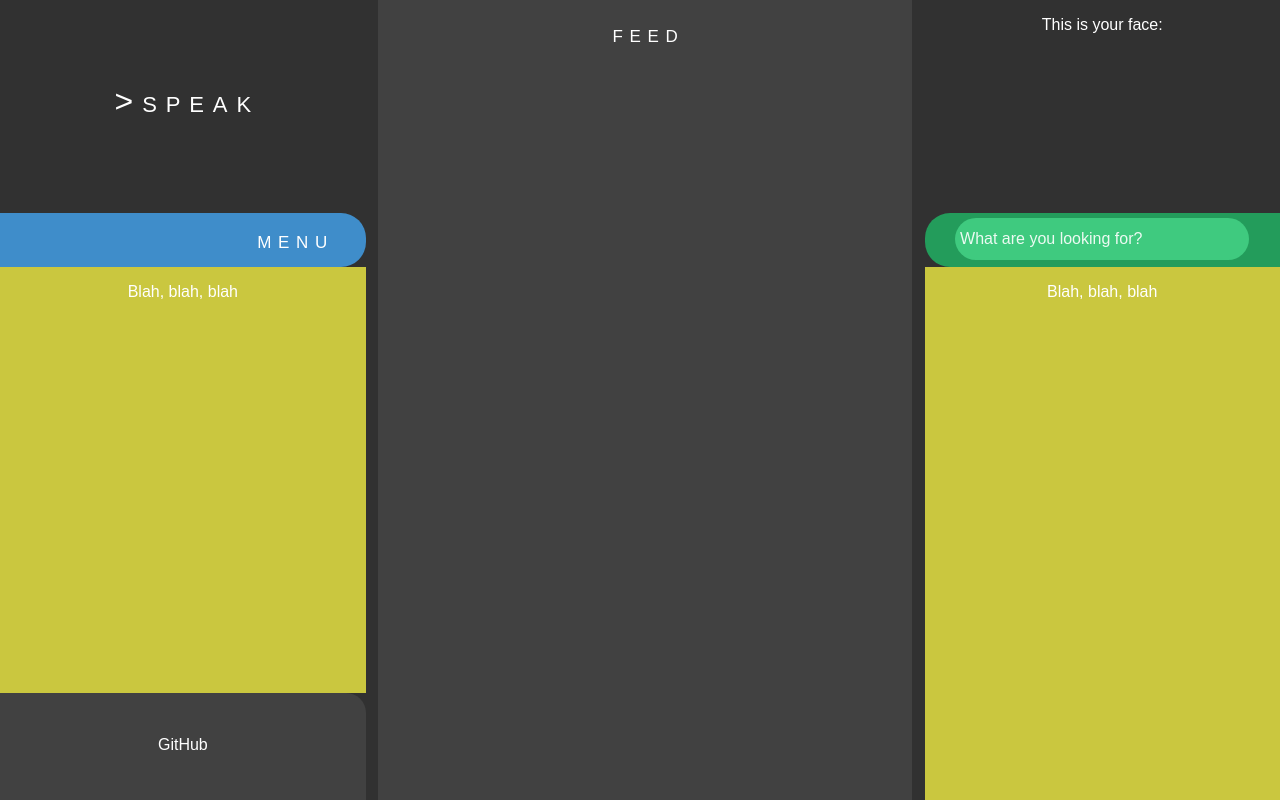
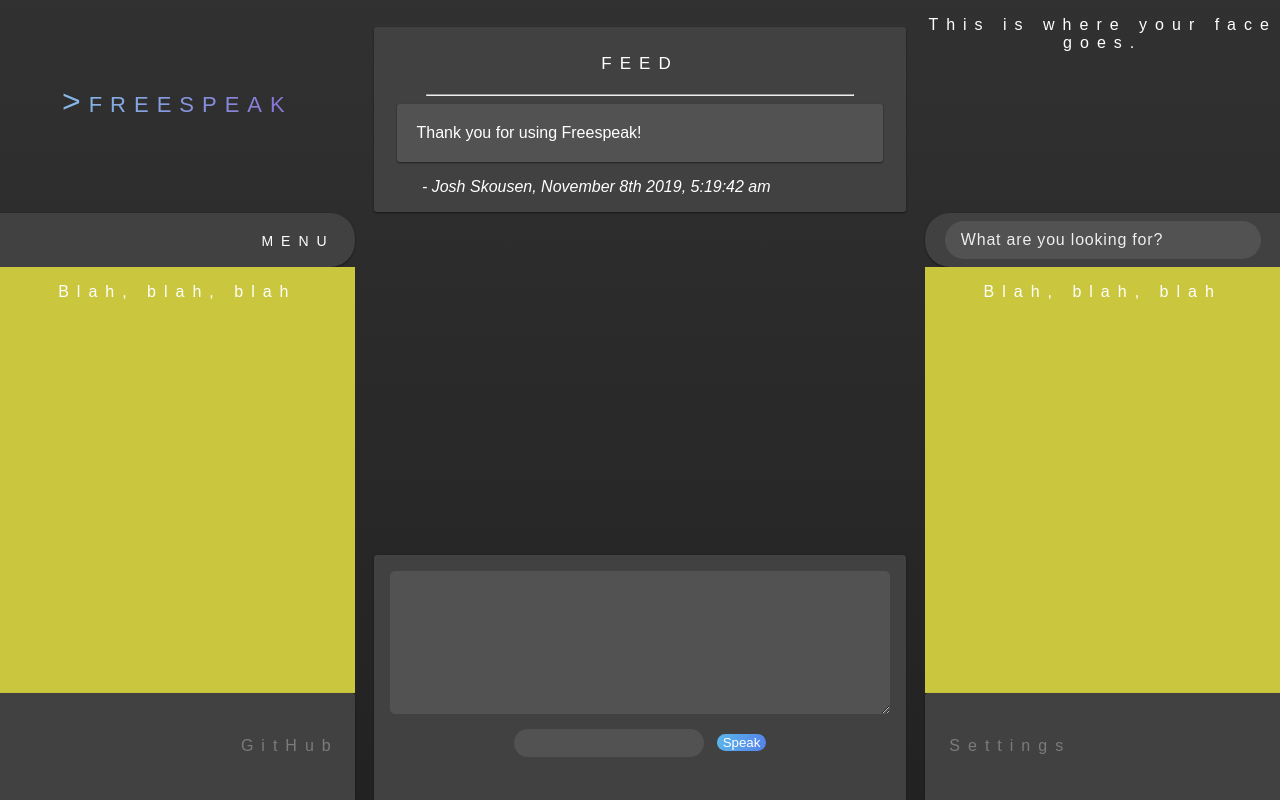
Before and after one commit to skouzini/creative-4, a Node server app: page / in a window 1280 px wide. Run offline with Node 20, Linux system fonts and the light colour scheme; some libraries are stand-ins or nearby versions.

Commit message:
html, css, and vue.js all working and ready for backend implementation

```diff
--- a/public/index.html
+++ b/public/index.html
@@ -3,47 +3,74 @@
 
 <head>
     <link rel="stylesheet" href="./stylesheets/style.css" type="text/css" />
+    <title>&#62;freespeak</title>
 </head>
 
 <body>
     <div id="app" class="parent">
+      <div class="left_bar">
           <div class="header">
-            <h1><a href="#">> s p e a k</a></h1>
+              <h1><a href="#">&#62;freespeak</a></h1>
           </div>
 
-        <div class="menu">
-            <span id="nav_menu">m e n u</span>
-        </div>
-
-        <div class="search">
-            <form @submit.prevent @kekyup.prevent>
-                <input id="search" type="text" placeholder="What are you looking for?" name="" />
-            </form>
-        </div>
-
-        <div class="user">
-            <p>This is your face:</p>
+          <div class="menu" id="menu" @mouseover="menu_hover" @mouseleave="menu_leave">
+              <span>menu</span>
           </div>
 
           <div class="ads_left">
               <p>Blah, blah, blah</p>
           </div>
 
+          <div class="footer">
+              <a href="#">GitHub</a>
+          </div>
+        </div>
+
         <div class="feed">
-            <h2>f e e d</h2>
+          <div class="view">
+            <h2>feed</h2>
+            <ul>
+              <li v-for="comment in comments">
+                <hr>
+                <div class="feed_comment">
+                  <p>{{ comment.content }}</p>
+                </div>
+                <p><em>- {{ comment.user }}, {{ comment.time }}</em></p>
+              </li>
+            </ul>
+          </div>
+
+          <div class="comment" @mouseover="comment_active" @mouseleave="comment_leave" id="box">
+            <form class="" action="index.html" @submit.prevent="postComment">
+              <textarea v-model.trim="comment" id="comment"></textarea><br/>
+              <input v-model.trim="alias" type="text" id="user" @focus="clearUser" autocomplete="false" required>
+              <input id="submit" type="submit" value="Speak">
+            </form>
+          </div>
+        </div>
+
+        <div class="right_bar">
+          <div class="profile">
+              <p>This is where your face goes.</p>
+          </div>
+
+          <div class="search" id="searchBar"  @mouseover="search_hover" @mouseleave="search_leave">
+              <form @submit.prevent @kekyup.prevent>
+                  <input id="searchText" type="text" @focus="search_hover" @blur="search_leave" placeholder="What are you looking for?" autocomplete=""/>
+              </form>
           </div>
 
           <div class="ads_right">
               <p>Blah, blah, blah</p>
           </div>
 
-        <div class="footer">
-            <a href="#">GitHub</a>
+          <div class="settings">
+              <a href="#">Settings</a>
+          </div>
+        </div>
     </div>
 
-    </div>
-
-
+    <script src="//cdnjs.cloudflare.com/ajax/libs/moment.js/2.7.0/moment.min.js" type="text/javascript"></script>
     <script src="https://cdnjs.cloudflare.com/ajax/libs/axios/0.18.0/axios.min.js" integrity="sha256-mpnrJ5DpEZZkwkE1ZgkEQQJW/46CSEh/STrZKOB/qoM=" crossorigin="anonymous"></script>
     <script src="https://cdn.jsdelivr.net/npm/vue@2.6.2/dist/vue.js"></script>
     <script type="text/javascript" src="./javascripts/script.js"></script>
--- a/public/javascripts/script.js
+++ b/public/javascripts/script.js
@@ -1,20 +1,114 @@
 /*global Vue*/
 /*global axios*/
+/*global moment*/
 
 var app = new Vue({
 
    el: '#app',
 
    data: {
-
+     comment: '',
+     alias: '',
+     time: moment().format('MMMM Do YYYY, h:mm:ss a'),
+     comments: [],
    },
 
    methods: {
+     clearUser() {
+       this.alias = '';
+     },
 
+     clearComment() {
+       this.comment = '';
+     },
+
+     menu_hover() {
+       let menuStyle = document.getElementById('menu').style;
+       menuStyle.background = '-webkit-linear-gradient(right, #85ceeb, #8860d0)';
+     },
+
+     menu_leave() {
+       let menuStyle = document.getElementById('menu').style;
+       menuStyle.background = '';
+     },
+
+     search_hover() {
+       let barStyle = document.getElementById('searchBar').style;
+       let searchStyle = document.getElementById('searchText').style;
+
+       barStyle.background = '-webkit-linear-gradient(left, #5ab8eb, #5580ea)';
+       searchStyle.background = 'white';
+       searchStyle.color = 'black';
+     },
+
+     search_leave() {
+       let barStyle = document.getElementById('searchBar').style;
+       let search = document.getElementById('searchText');
+
+       barStyle.background = '';
+       search.style.background = '#525252';
+       search.style.color = 'white';
+     },
+
+     comment_active() {
+       let boxStyle = document.getElementById('box').style;
+       let commentStyle = document.getElementById('comment').style;
+       let userStyle = document.getElementById('user').style;
+
+       boxStyle.background = '-webkit-linear-gradient(top, #5580ea, #8860d0';
+       commentStyle.background = 'white';
+       commentStyle.color = 'black';
+       userStyle.background = 'white';
+       userStyle.color = 'black';
+     },
+
+     comment_leave() {
+       let boxStyle = document.getElementById('box').style;
+       let commentStyle = document.getElementById('comment').style;
+       let userStyle = document.getElementById('user').style;
+
+       boxStyle.background = '';
+       commentStyle.background = '#525252';
+       commentStyle.color = 'white';
+       userStyle.background = '#525252';
+       userStyle.color = 'white';
+     },
+
+     getComments() {
+
+     },
+
+     postComment() {
+        this.time = moment().format('MMMM Do YYYY, h:mm:ss a');
+
+        this.comments.unshift({
+          user: this.alias,
+          content: this.comment,
+          time: this.time,
+        });
+
+        this.comment = '';
+        this.currentTime = moment().format('MMMM Do YYYY, h:mm:ss a');
+     },
+
+     deleteComment() {
+
+     },
+
+     firstComment() {
+       this.time = moment().format('MMMM Do YYYY, h:mm:ss a');
+
+       this.comments.unshift({
+         user: "Josh Skousen",
+         content: "Thank you for using Freespeak!",
+         time: this.time,
+       });
+     },
    },
 
    created() {
-
+     //getComments();
+     this.firstComment();
    },
 
 });
--- a/public/stylesheets/style.css
+++ b/public/stylesheets/style.css
@@ -1,134 +1,229 @@
-.parent {
-  display: grid;
-  grid-template-columns: 2fr 3fr 2fr;
-  grid-template-rows: 4fr 1fr repeat(5, 2fr);
-  grid-column-gap: 1vw;
-  grid-row-gap: 0px;
-}
+@media only screen and (min-width: 1224px) {
+  .parent {
+    display: grid;
+    grid-template-columns: 2fr 3fr 2fr;
+    grid-template-rows: auto;
+    grid-column-gap: 1.5vw;
+    grid-row-gap: 0px; }
+
+  .left_bar {
+    grid-area: 1 / 1 / 2 / 2;
+    position: absolute;
+    top: 0;
+    left: 0;
+    width: 27.71vw;
+    display: grid;
+    grid-template-columns: 1fr;
+    grid-template-rows: 4fr 1fr 8fr 2fr;
+    grid-column-gap: 5px;
+    grid-row-gap: 0px; }
+    .left_bar .header {
+      grid-area: 1 / 1 / 2 / 2;
+      height: 26.667vh; }
+    .left_bar .menu {
+      grid-area: 2 / 1 / 3 / 2;
+      line-height: 6.666vh;
+      padding: 0 1em; }
+    .left_bar .ads_left {
+      grid-area: 3 / 1 / 4 / 2; }
+    .left_bar .footer {
+      grid-area: 4 / 1 / 5 / 2;
+      line-height: 13.33vh;
+      padding-right: 1em; }
+
+  .feed {
+    grid-area: 1 / 2 / 2 / 3;
+    height: 100vh;
+    position: relative;
+    display: grid;
+    grid-template-columns: 1fr;
+    grid-template-rows: auto 1fr;
+    grid-column-gap: 0px;
+    grid-row-gap: 0px; }
+    .feed .view {
+      grid-area: 1 / 1 / 2 / 2;
+      margin: 3.333vh 0 0 0;
+      max-height: 64.5vh;
+      overflow-x: auto; }
+    .feed .comment {
+      grid-area: 2 / 1 / 3 / 2;
+      position: absolute;
+      bottom: 0;
+      height: 26.667vh;
+      width: 100%;
+      padding: 1em 0; }
+      .feed .comment textarea {
+        width: 90%;
+        height: 16.667vh;
+        margin-bottom: 1em; }
+      .feed .comment textarea, .feed .comment #user {
+        padding: .5em 1em;
+        font-size: 0.8em; }
+
+  .right_bar {
+    grid-area: 1 / 3 / 2 / 4;
+    position: absolute;
+    top: 0;
+    right: 0;
+    width: 27.71vw;
+    display: grid;
+    grid-template-columns: 1fr;
+    grid-template-rows: 4fr 1fr 8fr 2fr;
+    grid-column-gap: 5px;
+    grid-row-gap: 0px; }
+    .right_bar .profile {
+      grid-area: 1 / 1 / 2 / 2;
+      height: 26.667vh; }
+    .right_bar .search {
+      grid-area: 2 / 1 / 3 / 2; }
+      .right_bar .search #searchText {
+        margin: 1vh auto;
+        padding: 0 1em;
+        height: 4.666vh; }
+    .right_bar .ads_right {
+      grid-area: 3 / 1 / 4 / 2; }
+    .right_bar .settings {
+      grid-area: 4 / 1 / 5 / 2;
+      line-height: 13.33vh;
+      padding-left: 1.5em; } }
+body {
+  padding: 0;
+  margin: 0;
+  box-sizing: border-box;
+  font-family: 'Chathura', sans-serif;
+  font-weight: lighter;
+  letter-spacing: .5em;
+  color: white;
+  text-align: center;
+  background: -webkit-linear-gradient(top, #313131, #222222);
+  background-repeat: no-repeat;
+  background-position: center;
+  background-attachment: fixed; }
 
 .header {
-  grid-area: 1 / 1 / 2 / 2;
-  /*position: fixed;*/
-  left: 0;
-  top: 0;
-  height: 26.667vh;
-  width: 28.57vw;
   font-variant: small-caps;
-  line-height: 20vh;
-  /*background-color: #414141;*/
-}
+  line-height: 20vh; }
+
+h1 {
+  background: -webkit-linear-gradient(left, #85ceeb, #8860d0);
+  -webkit-background-clip: text;
+  -webkit-text-fill-color: transparent; }
+
+h1, h2 {
+  font-weight: lighter;
+  font-variant: small-caps; }
+
+ul {
+  list-style: none;
+  width: 100%;
+  padding: 0;
+  color: white; }
+  ul li p {
+    letter-spacing: normal;
+    text-align: left;
+    padding: 0 3em; }
+  ul li .feed_comment {
+    width: 90%;
+    border-radius: 3px;
+    background-color: #525252;
+    color: white;
+    padding: .25em;
+    margin: 0 auto;
+    box-shadow: 0 1px 2px rgba(0, 0, 0, 0.5); }
+    ul li .feed_comment p {
+      letter-spacing: normal;
+      text-align: justify;
+      padding: 0 1em; }
+
+a {
+  color: white;
+  text-decoration: none; }
+
+a:visited {
+  color: white; }
+
+hr {
+  border-color: -webkit-linear-gradient(right, #85ceeb, #8860d0);
+  width: 80%; }
 
 .menu {
+  font-variant: small-caps;
   grid-area: 2 / 1 / 3 / 2;
-  background-color: #3f8dca;
+  background-color: #414141;
+  box-shadow: 0 1px 2px rgba(0, 0, 0, 0.5);
   border-bottom-right-radius: 25px;
   border-top-right-radius: 25px;
   text-align: right;
-  /*position: relative;*/
-  padding: 0 3vw;
-  line-height: 6.666vh;
-  font-size: 1.5em;
-}
+  font-size: 1.25em; }
 
 .search {
-  grid-area: 2 / 3 / 3 / 4;
-  background-color: #239c5b;
+  background-color: #414141;
+  box-shadow: 0 1px 2px rgba(0, 0, 0, 0.5);
   border-bottom-left-radius: 25px;
   border-top-left-radius: 25px;
-  text-align: center;
-  padding: 5px 0;
-}
-#search {
-  margin: auto;
-  padding: 5px 5px;
-  height: 4vh;
+  text-align: center; }
+
+#searchText {
   width: 80%;
   border-radius: 25px;
   border: hidden;
-  background-color: #3fca7f;
+  background-color: #525252;
   color: white;
-  font-size: 1em;
-}
+  font-size: 1em; }
 
-#search::placeholder {
+#searchText::placeholder {
+  font-weight: lighter;
+  letter-spacing: .05em;
   color: white;
-  opacity: .9;
-}
+  opacity: .9; }
 
-.user {
-  grid-area: 1 / 3 / 2 / 4;
-  /*background-color: #414141;*/
-}
+.ads_left, .ads_right {
+  background-color: #cac73f; }
 
-.feed {
-  grid-area: 1 / 2 / 8 / 3;
+.view {
   background-color: #414141;
-}
+  box-shadow: 0 1px 2px rgba(0, 0, 0, 0.5);
+  border-radius: 3px; }
+
+.comment {
+  border-top-left-radius: 3px;
+  border-top-right-radius: 3px;
+  background-color: #414141;
+  box-shadow: 0 1px 2px rgba(0, 0, 0, 0.5); }
+  .comment #user {
+    border-radius: 25px; }
+  .comment textarea {
+    border-radius: 5px; }
+  .comment textarea, .comment #user {
+    background-color: #525252;
+    border: hidden;
+    color: white; }
+  .comment #submit {
+    background: -webkit-linear-gradient(bottom right, #5580ea, #5ab8eb);
+    border-radius: 25px;
+    border: hidden;
+    color: white; }
+
+.settings {
+  background-color: #414141;
+  box-shadow: 0 1px 2px rgba(0, 0, 0, 0.5);
+  border-top-left-radius: 3px;
+  text-align: left; }
+  .settings a {
+    opacity: .3; }
 
 .footer {
-  grid-area: 7 / 1 / 8 / 2;
   background-color: #414141;
-  border-top-right-radius: 20px;
-  text-align: center;
-  line-height: 13vh;
-}
+  box-shadow: 0 1px 2px rgba(0, 0, 0, 0.5);
+  border-top-right-radius: 3px;
+  text-align: right; }
+  .footer a {
+    opacity: .3; }
 
-.ads_right {
-  grid-area: 3 / 3 / 8 / 4;
-  background-color: #cac73f;
-}
+a:hover {
+  background: -webkit-linear-gradient(left, #5ab8eb, #8860d0);
+  -webkit-background-clip: text;
+  -webkit-text-fill-color: transparent;
+  opacity: 1; }
 
-.ads_left {
-  grid-area: 3 / 1 / 7 / 2;
-  background-color: #cac73f;
-}
-
-body {
-  font-family: 'Chathura', sans-serif;
-  font-weight: lighter;
-  background-color: #313131;
-  color: white;
-  padding: 0;
-  margin: 0;
-  box-sizing: border-box;
-  text-align: center;
-}
-
-h1, h2 {
-  font-weight: lighter;
-  font-variant: small-caps;
-}
-
-a {
-  color: white;
-  text-decoration: none;
-}
-
-a:visited {
-  color: white;
-}
-
-.menu ul {
-  display: inline-block;
-  margin: 0 auto;
-  height: auto;
-  padding: 10px 0;
-  text-align: center;
-  border: 2px solid cyan;
-  position: absolute;
-  left: 50;
-  right: 50;
-  margin-left: -2vw;
-}
-ul li {
-  list-style: none;
-  height: auto;
-  margin: 0;
-  border: 1px solid red;
-  font-size: 4vh;
-}
-
-#nav_menu {
-  font-variant: small-caps;
-  font-weight: lighter;
-}
+/*# sourceMappingURL=style.css.map */
```
Lines whose indentation alone changed are shown as unchanged.
